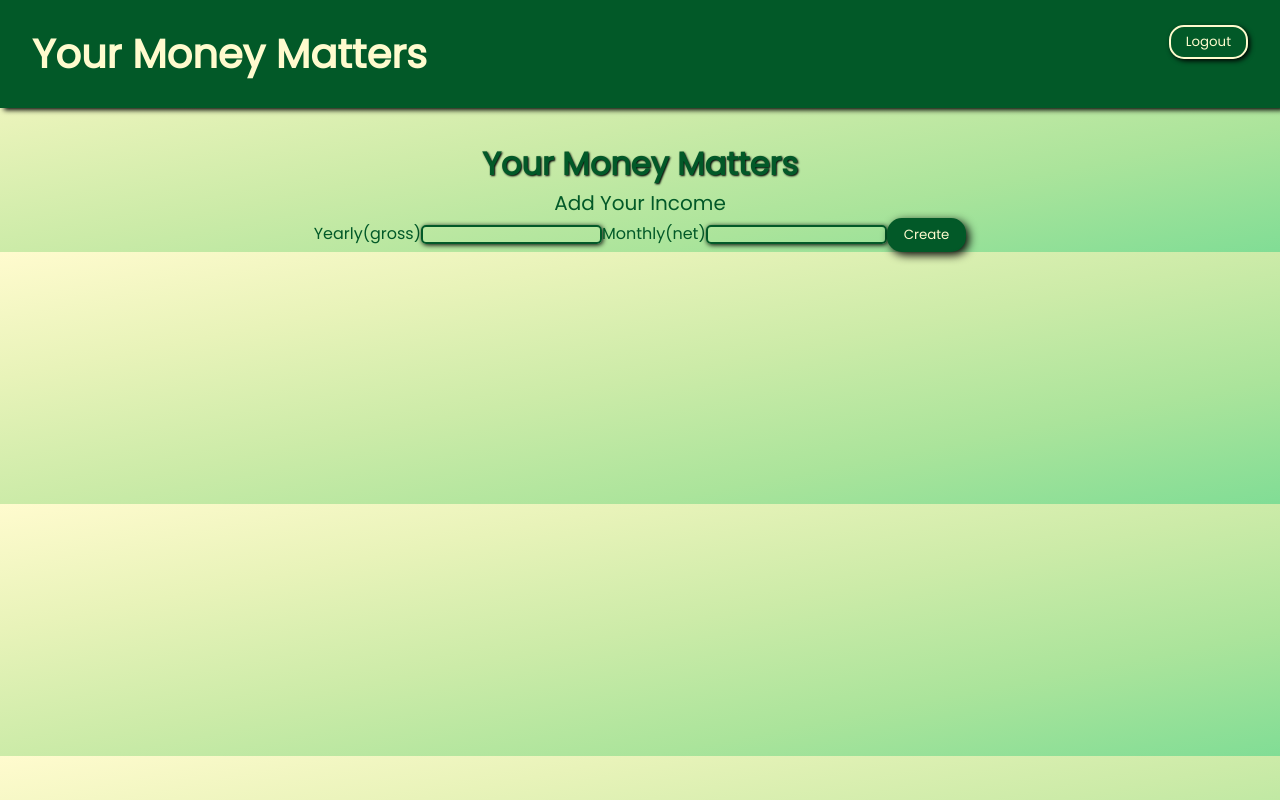
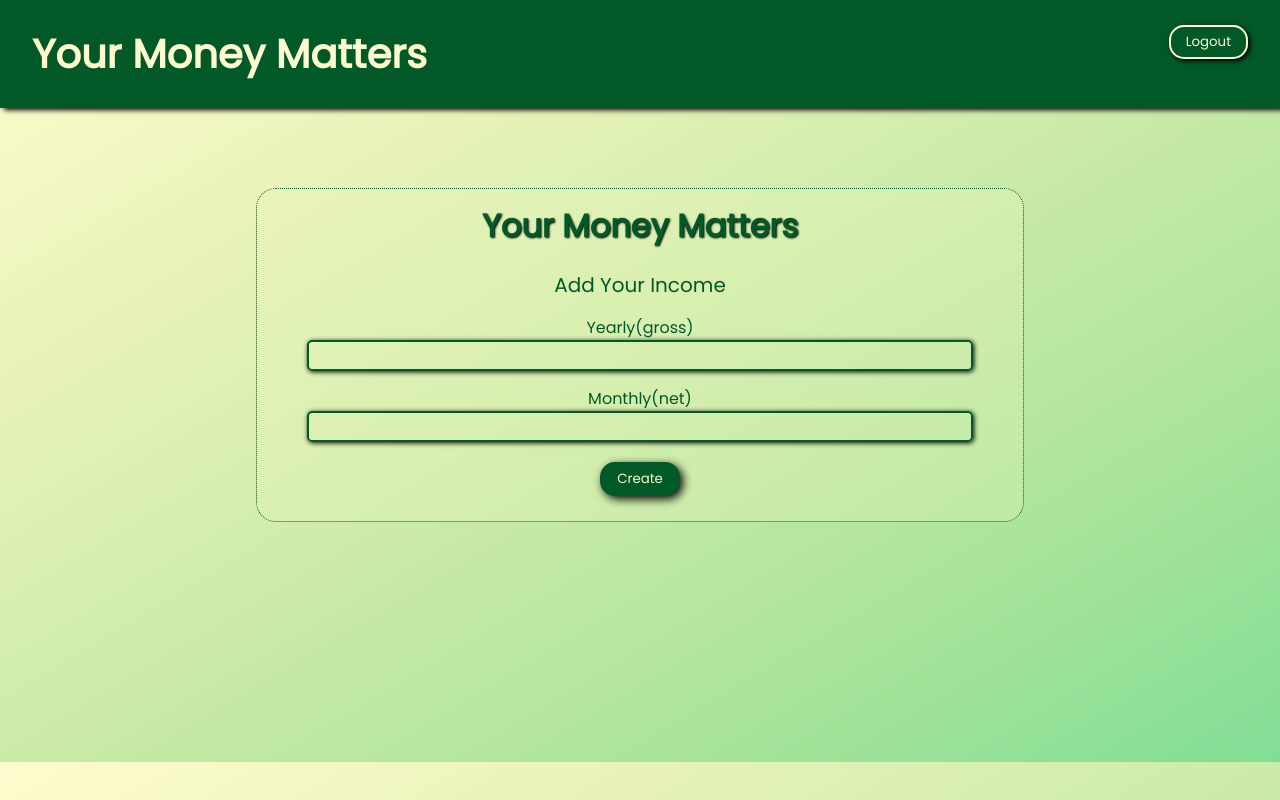
Before and after one commit to LizzieDworsky/PersonalFinanceProject, a React (Create React App) app in the folder frontend/: page / in a window 1280 px wide. Built offline with nearby package versions, Linux system fonts and the light colour scheme; no server answers; sample sign-in values are in the browser's storage.

Commit message:
styled create income component form

```diff
--- a/frontend/src/components/CreateIncome.jsx
+++ b/frontend/src/components/CreateIncome.jsx
@@ -14,23 +14,32 @@ const CreateIncome = ({ createIncome }) => {
     }
 
     return (
-        <div>
+        <div className="create-income-container">
             <h2>Your Money Matters</h2>
-            <p>Add Your Income</p>
-            <form onSubmit={(event) => handleCreateIncome(event)}>
-                <label>Yearly(gross)</label>
+            <p className="add-income-paragraph">Add Your Income</p>
+            <form
+                className="budget-update-form"
+                onSubmit={(event) => handleCreateIncome(event)}
+            >
+                <div className="form-individual-input-boxs">
+                    <label className="form-labels">Yearly(gross)</label>
                     <input
+                        className="form-inputs"
                         type="text"
                         value={yearly}
                         onChange={(event) => setYearly(event.target.value)}
                     />
-                <label>Monthly(net)</label>
+                </div>
+                <div className="form-individual-input-boxs">
+                    <label className="form-labels">Monthly(net)</label>
                     <input
+                        className="form-inputs"
                         type="text"
                         value={monthly}
                         onChange={(event) => setMonthly(event.target.value)}
                     />
-                <button>Create</button>
+                </div>
+                <button className="create-income-button">Create</button>
             </form>
         </div>
     );
--- a/frontend/src/styles.css
+++ b/frontend/src/styles.css
@@ -246,3 +246,25 @@ hr {
 .debt-add-update-button {
     margin-top: 3%;
 }
+
+.create-income-container {
+    border: 1px dotted #025928;
+    margin: auto;
+    width: 60%;
+    padding: 1%;
+    padding-bottom: 2%;
+    border-radius: 20px;
+    margin-bottom: 2em;
+    background-color: #eaf4be51;
+    min-width: min-content;
+    margin-bottom: 15em;
+    margin-top: 5em;
+}
+
+.add-income-paragraph {
+    margin-top: 1em;
+}
+
+.create-income-button {
+    margin-top: 20px;
+}
```
Lines whose indentation alone changed are shown as unchanged.
